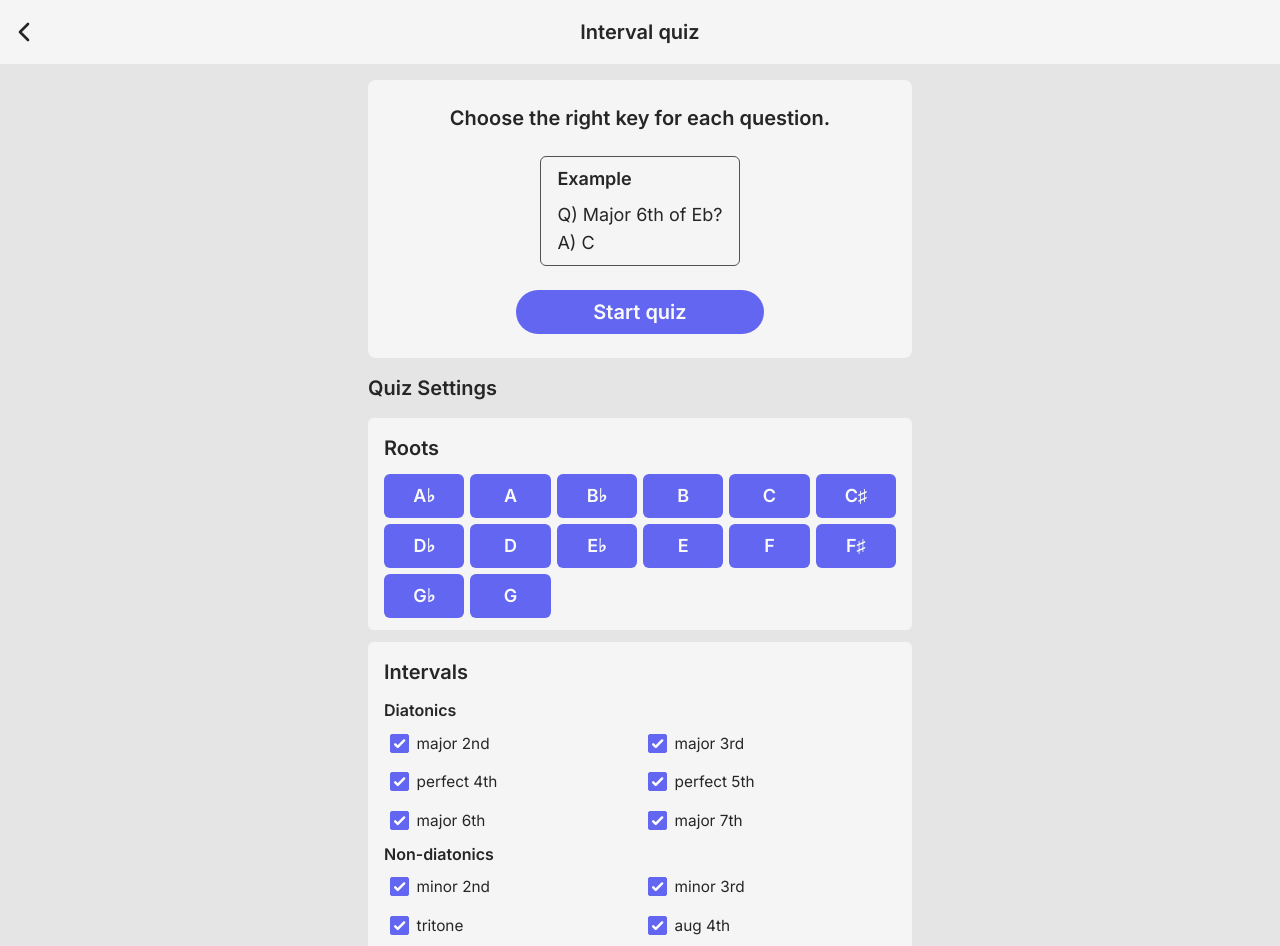
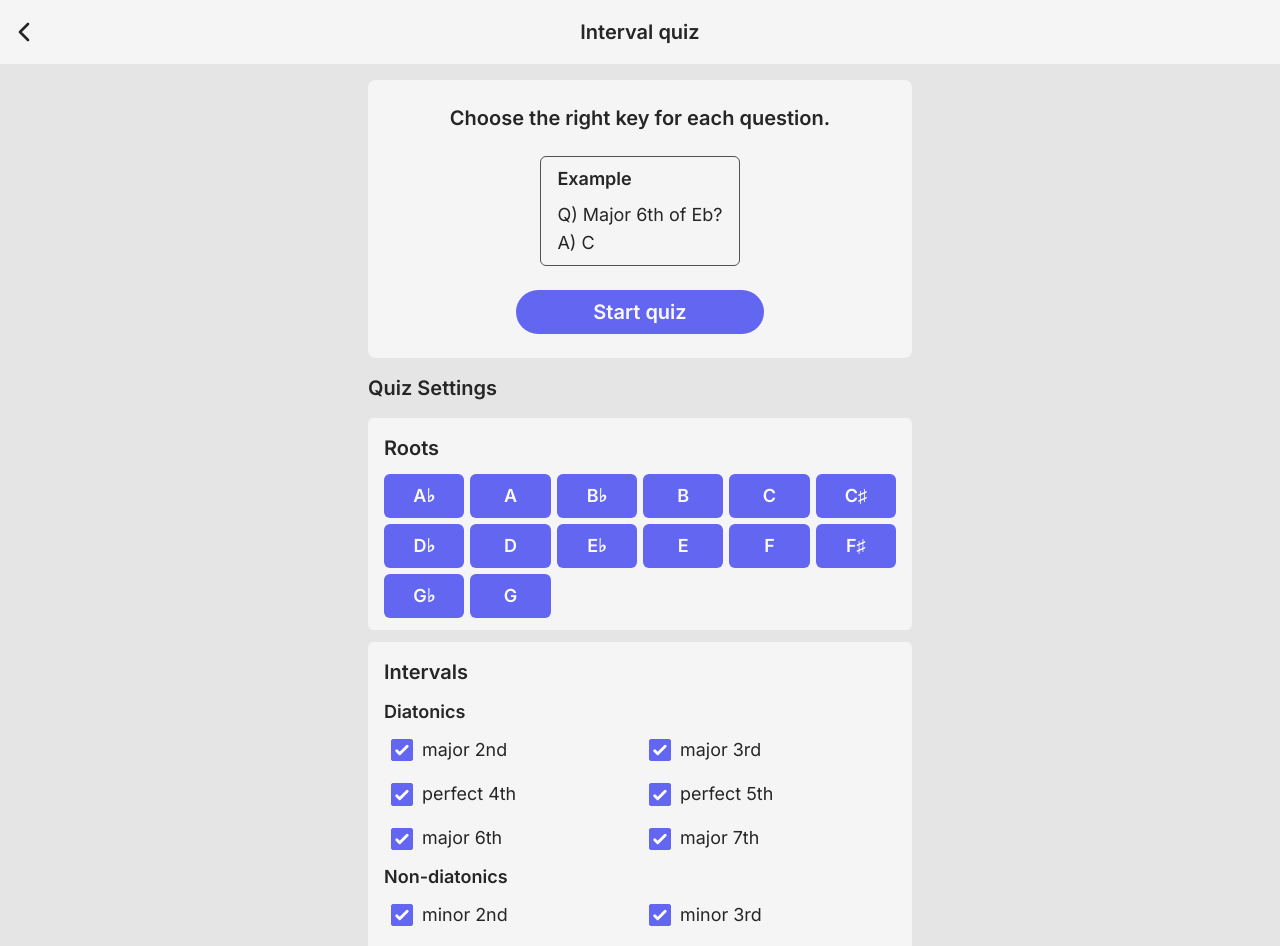
Before and after one commit to KwanghyunOn/jazz-practice, a Next.js app: page /practices/intervalquiz in a window 1280 px wide. Shown: the top 946 px of the page. Built offline with nearby package versions, Linux system fonts and the light colour scheme.

Commit message:
Adjust checkbox sizes.

```diff
--- a/app/components/CheckBox.tsx
+++ b/app/components/CheckBox.tsx
@@ -40,7 +40,7 @@ export default function CheckBox({
     case "xl":
       containerSize = "p-[0.42rem]"
       inputSize = "h-[1.4rem] w-[1.4rem]"
-      svgSize = "h-[1.12rem] w-[1.12rem] stroke-[0.28rem]"
+      svgSize = "h-[1.12rem] w-[1.12rem] stroke-[0.24rem]"
       labelSize = "ml-[0.56rem] text-[1.12rem]"
       break
   }
--- a/app/practices/intervalquiz/QuizHome.tsx
+++ b/app/practices/intervalquiz/QuizHome.tsx
@@ -78,7 +78,7 @@ function IntervalsSettings({
   return (
     <div>
       <p className="py-2 text-xl font-semibold">Intervals</p>
-      <p className="py-1 text-base font-semibold">Diatonics</p>
+      <p className="py-1 text-lg font-semibold">Diatonics</p>
       <div className="grid grid-cols-2 gap-1">
         {intervals
           .filter((interval) => isDiatonic(interval.value))
@@ -87,7 +87,7 @@ function IntervalsSettings({
               name={interval.value}
               label={interval.value}
               checked={interval.active}
-              size="lg"
+              size="xl"
               onChange={(e) => {
                 setIntervals(
                   intervals.map((interval) => {
@@ -106,7 +106,7 @@ function IntervalsSettings({
             />
           ))}
       </div>
-      <p className="py-1 text-base font-semibold">Non-diatonics</p>
+      <p className="py-1 text-lg font-semibold">Non-diatonics</p>
       <div className="grid grid-cols-2 gap-1">
         {intervals
           .filter((interval) => !isDiatonic(interval.value))
@@ -117,7 +117,7 @@ function IntervalsSettings({
                 .replace("diminished", "dim")
                 .replace("augmented", "aug")}
               checked={interval.active}
-              size="lg"
+              size="xl"
               onChange={(e) => {
                 setIntervals(
                   intervals.map((interval) => {
--- a/app/practices/randomchord/Settings.tsx
+++ b/app/practices/randomchord/Settings.tsx
@@ -106,7 +106,7 @@ function ChordSettings({
       <div className="grid grid-cols-2">
         <div>
           <CheckBox
-            size="lg"
+            size="xl"
             name="triads"
             label="Triads"
             checked={triads.every((chordType) => chordType.active)}
@@ -124,7 +124,7 @@ function ChordSettings({
           <div className="flex flex-col ml-2 gap-0.5">
             {triads.map((chordType) => (
               <CheckBox
-                size="md"
+                size="lg"
                 name={chordType.value}
                 label={getChordLabel(chordType.value)}
                 checked={chordType.active}
@@ -149,7 +149,7 @@ function ChordSettings({
         </div>
         <div>
           <CheckBox
-            size="lg"
+            size="xl"
             name="sevenths"
             label="7th Chords"
             checked={sevenths.every((chordType) => chordType.active)}
@@ -167,7 +167,7 @@ function ChordSettings({
           <div className="flex flex-col ml-2 gap-0.5">
             {sevenths.map((chordType) => (
               <CheckBox
-                size="md"
+                size="lg"
                 name={chordType.value}
                 label={getChordLabel(chordType.value)}
                 checked={chordType.active}
```
